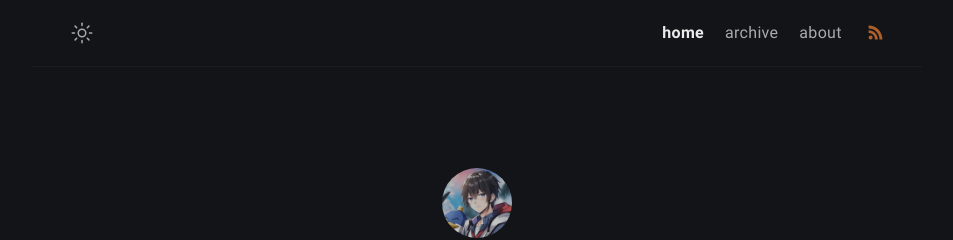
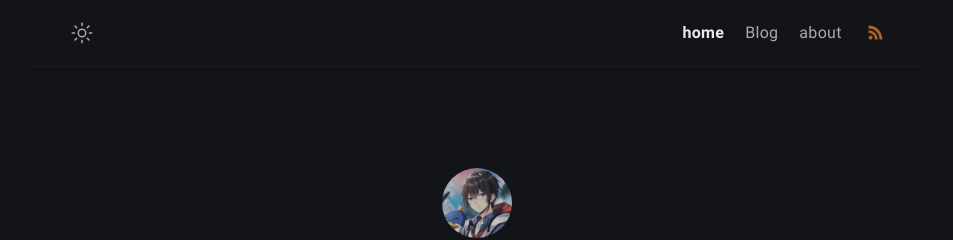
Before and after one commit to laggy-tux/laggy-tux.github.io, a Jekyll site: the page built from index.md, in a window 1280 px wide. Shown: the top 240 px of the page, without its empty margins (163-1116 px from the left). Built offline with Jekyll 4.4.1, drawn with Linux system fonts in a browser that asks for light colours.

Commit message:
Update menus.yml

```diff
--- a/_data/menus.yml
+++ b/_data/menus.yml
@@ -2,7 +2,7 @@
   url: /
   external: false
 
-- title: archive
+- title: Blog
   url: /archive/
   external: false
 
```
